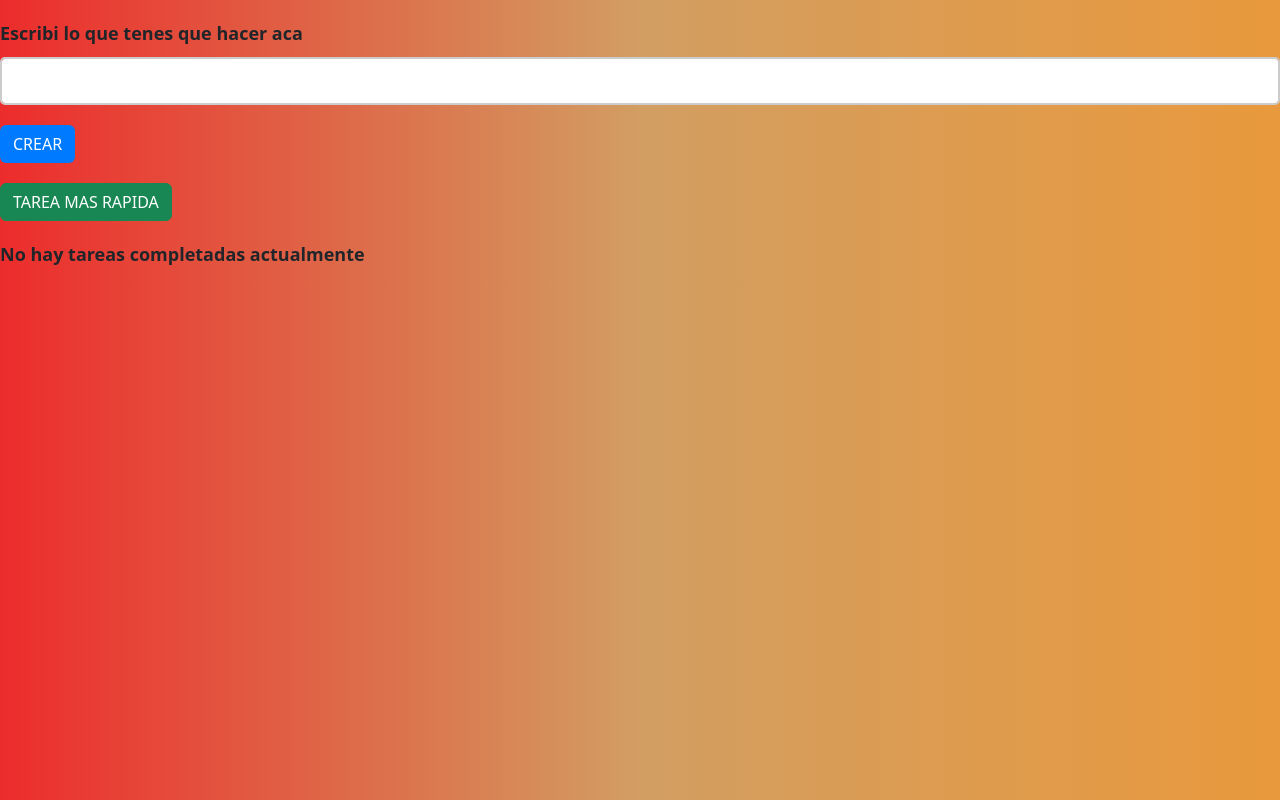
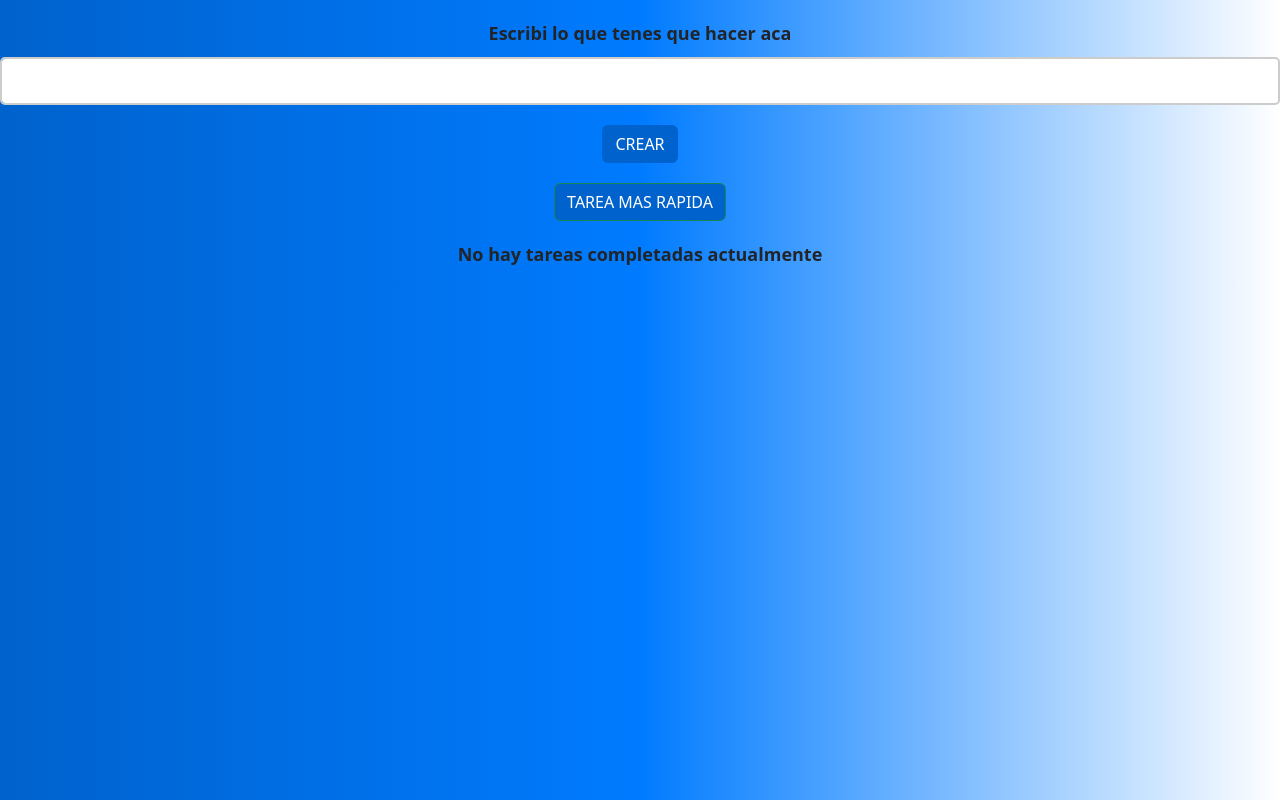
Before and after one commit to MatiasBurecovics/TP-2-TODO-List, a plain HTML site: page Tp2_EFSI/Index.html in a window 1280 px wide. Drawn offline with nearby package versions, Linux system fonts and the light colour scheme.

Commit message:
Update main.css

```diff
--- a/Tp2_EFSI/main.css
+++ b/Tp2_EFSI/main.css
@@ -1,11 +1,19 @@
 
 body{
-  background:linear-gradient(90deg ,#ec2c2c,#d29e62,#e9993d );
+  background:linear-gradient(90deg ,#0062cc,#007bff,#fff );
   font-family: Poppins, sans-serif
 }
 
-
+#btnTareaMasRapida {
+  display: block;
+  margin: 0 auto;
+  background-color: #0062cc;
+  color: white;
+}
 form {
+  display: flex;
+  flex-direction: column;
+  align-items: center;
   margin-top: 20px;
 }
 
@@ -17,6 +25,7 @@ label {
 
 input[type="text"] {
   font-size: 16px;
+  font-weight: bold;
   padding: 10px;
   border-radius: 5px;
   border: 2px solid #ccc;
@@ -31,7 +40,7 @@ button {
   padding: 10px 20px;
   border-radius: 5px;
   border: none;
-  background-color: #007bff;
+  background-color: #0062cc;
   color: #fff;
   cursor: pointer;
 }
@@ -48,9 +57,10 @@ button:hover {
 
 #check li {
   font-size: 16px;
+  font-weight: bold;
   padding: 10px;
   border-radius: 5px;
-  border: 2px solid #0062cc;
+  border: 2px solid #000;
   margin-bottom: 10px;
   display: flex;
   align-items: center;
@@ -68,12 +78,15 @@ button:hover {
   font-size: 18px;
   font-weight: bold;
   margin-top: 20px;
+  display: flex;
+  flex-direction: column;
+  align-items: center;
 }
 
 .hidden {
   display: none;
 }
-/* Estilos para los botones */
+
 .btn {
   display: inline-block;
   padding: 0.5rem 1rem;
@@ -86,21 +99,20 @@ button:hover {
   cursor: pointer;
 }
 
-/* Estilos para el botón Crear */
+
 .btn.primary {
-  background-color: #007bff;
+  background-color: #0062cc;
   color: #fff;
 }
 
 .btn.primary:hover {
-  background-color: #0069d9;
+  background-color: #0062cc;
 }
 
 .btn.primary:focus {
   outline: none;
   box-shadow: 0 0 0 0.2rem rgba(0, 123, 255, 0.5);
 }
-
 
 .btn-info {
   background-color: #17a2b8;
```
